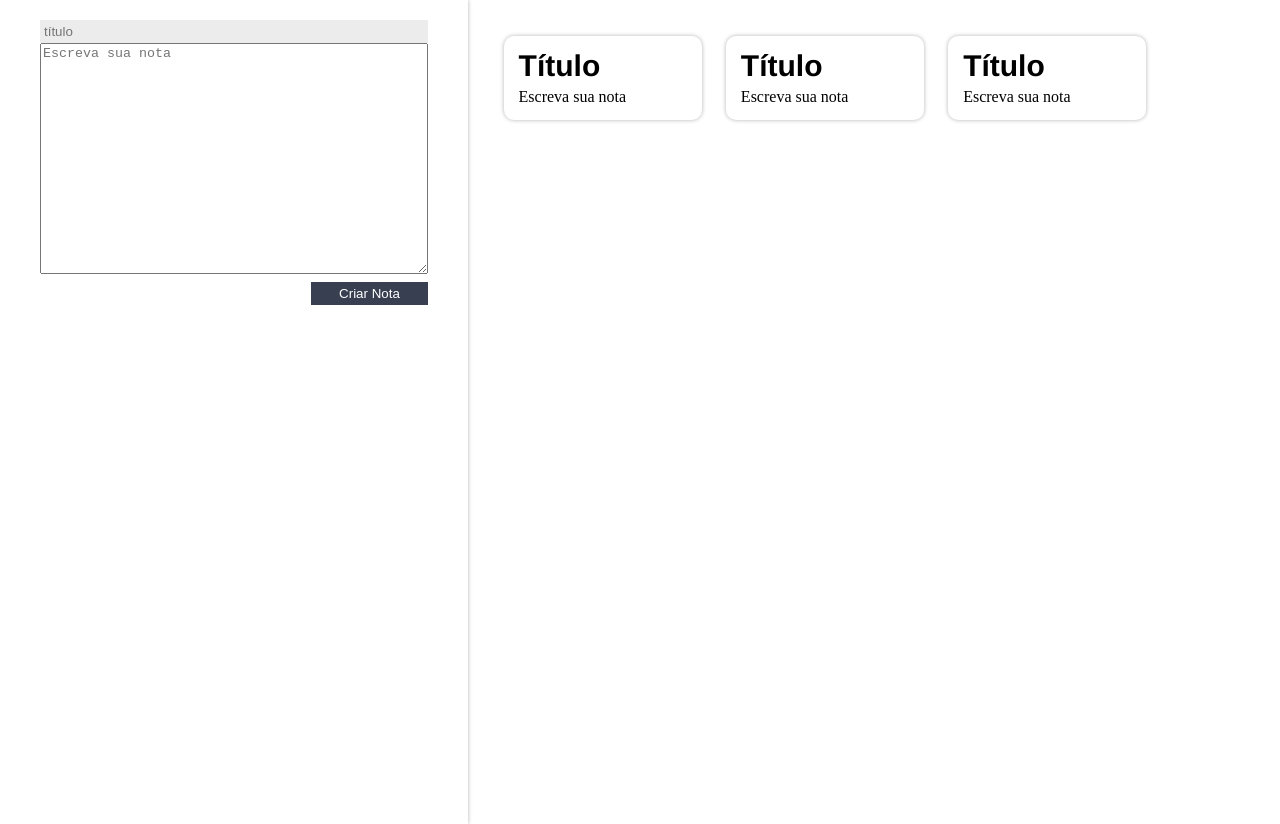
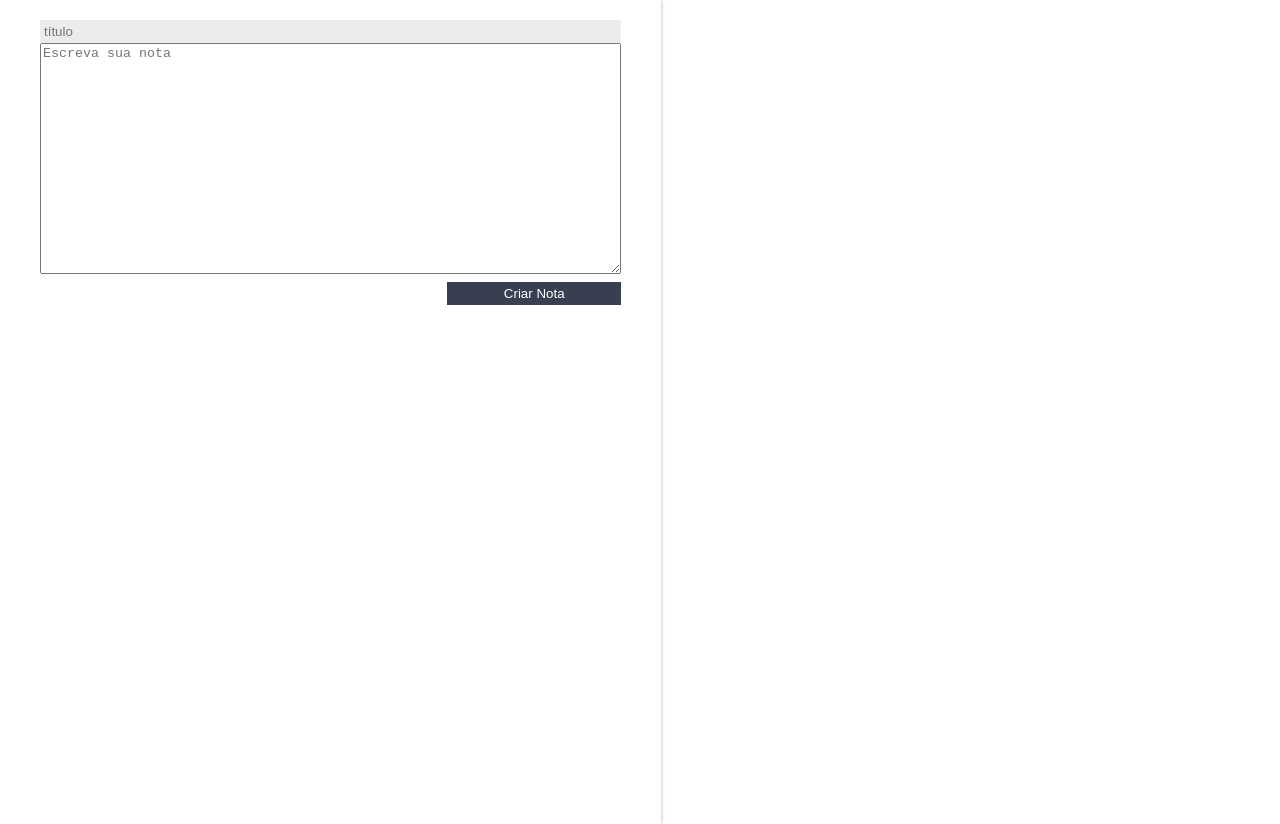
Before and after one commit to caiokeidi/Aulas_React_Alura, a React (Create React App) app: page / in a window 1280 px wide. Built offline with nearby package versions, Linux system fonts and the light colour scheme.

Commit message:
add: State and Props to render the screen with new notes

```diff
--- a/src/App.js
+++ b/src/App.js
@@ -4,11 +4,27 @@
 import './assets/App.css'
 
 class App extends Component {
+  constructor(){
+    super()
+    this.state = {
+      notas:[]
+    }
+  }
+
+  criarNota(titulo, texto){
+    const novaNota = {titulo, texto}
+    const novoArrayNotas = [...this.state.notas, novaNota]
+    const novoEstado = {
+      notas:novoArrayNotas
+    }
+    this.setState(novoEstado)
+  }
+
   render(){
     return (
     <section className='conteudo'>
-      <FormularioCadastro/>
-      <ListaDeNotas/>
+      <FormularioCadastro criarNota={this.criarNota.bind(this)}/>
+      <ListaDeNotas notas={this.state.notas}/>
     </section>
 
   );
--- a/src/components/CardNota/CardNotas.jsx
+++ b/src/components/CardNota/CardNotas.jsx
@@ -7,9 +7,9 @@
         return (
                 <section className='card-nota'>
                     <header className='card-nota-cabecalho'>
-                        <h3 className='card-nota-titulo'>Título</h3>
+                        <h3 className='card-nota-titulo'>{this.props.titulo}</h3>
                     </header>
-                    <p className='card-nota-texto'>Escreva sua nota</p>
+                    <p className='card-nota-texto'>{this.props.texto}</p>
                 </section>
          );
     }
--- a/src/components/FormularioCadastro/FormularioCadastro.jsx
+++ b/src/components/FormularioCadastro/FormularioCadastro.jsx
@@ -1,13 +1,49 @@
 import React, { Component } from "react";
-import './estilo.css'
+import "./estilo.css";
 
 class FormularioCadastro extends Component {
+  constructor(props){
+    super(props); //Preciso chamar isso por conta do Component que estou herdando.
+    this.titulo = '';
+    this.texto = '';
+  }
+
+  _handleMudancaTitulo(evento){
+    evento.stopPropagation(); //Evitar propagação do evento na árvore de execução.
+    this.titulo = evento.target.value;
+  }
+
+  _handleMudancaTexto(evento){
+    evento.stopPropagation(); //Evitar propagação do evento na árvore de execução.
+    this.texto = evento.target.value
+  }
+
+  _criarNota(evento){
+    evento.preventDefault(); //Parar comportamento padrão de reiniciar a página ao dar submit
+    evento.stopPropagation(); //Evitar propagação do evento na árvore de execução.
+    this.props.criarNota(this.titulo, this.texto)
+  }
+
   render() {
     return (
-      <form className='form-cadastro'>
-        <input type="text" placeholder="título" className='form-cadastro_input' />
-        <textarea rows ={15} placeholder="Escreva sua nota" className='form-cadastro-_input' />
-        <button className='form-cadastro_input form-cadastro_submit'>Criar Nota</button>
+      <form className="form-cadastro"
+        onSubmit={this._criarNota.bind(this)}
+      >
+        <input
+          type="text"
+          placeholder="título"
+          className="form-cadastro_input"
+          onChange={this._handleMudancaTitulo.bind(this)}
+        />
+        <textarea
+          rows={15}
+          placeholder="Escreva sua nota"
+          className="form-cadastro-_input"
+          onChange={this._handleMudancaTexto.bind(this)}
+        />
+        <button className="form-cadastro_input form-cadastro_submit">
+          Criar Nota
+        </button>
       </form>
     );
   }
--- a/src/components/ListaDeNotas/ListaDeNotas.jsx
+++ b/src/components/ListaDeNotas/ListaDeNotas.jsx
@@ -4,13 +4,19 @@
 
 
 class ListaDeNotas extends Component {
+  //Não precisamos criar esse constructor aqui, pois quando só queremos herdar as propriedades, o js faz isso automaticamente
+  //sem precisar criar esse constructor.
+  //constructor(props){
+  //  super(props)
+  //}
+
   render() {
     return (
       <ul className='lista-notas'>
-        {Array.of("Trabalho", "Trabalho", "Estudos").map((categoria, index) => {
+        {this.props.notas.map((nota, index) => {
           return (
             <li className='lista-notas_item' key={index}>
-              <CardNotas />
+              <CardNotas titulo={nota.titulo} texto={nota.texto}/>
             </li>
           );
         })}
```
